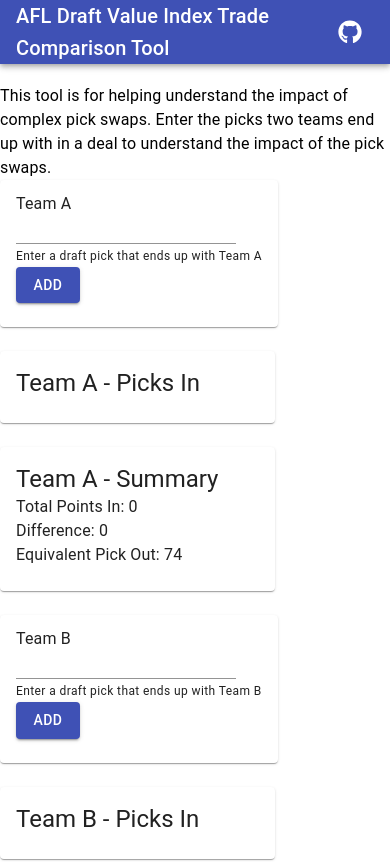
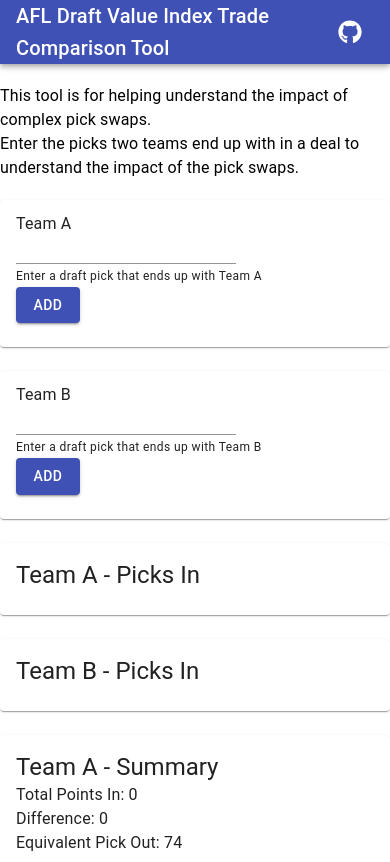
Before and after one commit to jaketclarke/afl-dvi-calculator, a React (Create React App) app: page / in a window 390 px wide. Shown: the top 862 px of the page. Built offline with nearby package versions, Linux system fonts and the light colour scheme.

Commit message:
fix firefox bug

```diff
--- a/src/App.js
+++ b/src/App.js
@@ -36,9 +36,6 @@ const useStyles = makeStyles((theme) => ({
   formhelpertext: {
     color: theme.palette.text.primary
   },
-  cardroot: {
-    minWidth: 275,
-  },
   bullet: {
     display: 'inline-block',
     margin: '0 2px',
@@ -56,7 +53,61 @@ const useStyles = makeStyles((theme) => ({
   },
   appbartitle: {
     flexGrow: 1,
+  },
+  teamOneControl: {
+    order:1,
+  },
+  teamTwoControl: {
+    order:4,
+    [theme.breakpoints.down("md")]: {
+      order: 2
+    },
+    [theme.breakpoints.down("sm")]: {
+      order: 2
+    },
+    [theme.breakpoints.down("xs")]: {
+      order: 2
     }
+  },
+  teamOneTrades: {
+    order:2,
+    [theme.breakpoints.down("md")]: {
+      order: 3
+    },
+    [theme.breakpoints.down("sm")]: {
+      order: 3
+    },
+    [theme.breakpoints.down("xs")]: {
+      order: 3
+    },
+  },
+  teamTwoTrades: {
+    order:5,
+    [theme.breakpoints.down("md")]: {
+      order: 4
+    },
+    [theme.breakpoints.down("sm")]: {
+      order: 4
+    },
+    [theme.breakpoints.down("xs")]: {
+      order: 4
+    },
+  },
+  teamOneSummary: {
+    order:3,
+    [theme.breakpoints.down("md")]: {
+      order: 5
+    },
+    [theme.breakpoints.down("sm")]: {
+      order: 5
+    },
+    [theme.breakpoints.down("xs")]: {
+      order: 5
+    },
+  },
+  teamTwoSummary: {
+    order:6,
+  },
 }));
 
 const App = () => {
@@ -140,8 +191,8 @@ const App = () => {
           <Typography variant="h6" className={classes.appbartitle}>
             AFL Draft Value Index Trade Comparison Tool
           </Typography>
-          <IconButton color='inherit'>
-            <FaGithub onClick={event =>  window.location.href='https://github.com/jaketclarke/afl-dvi-calculator'} />
+          <IconButton color='inherit' onClick={event =>  window.location.href='https://github.com/jaketclarke/afl-dvi-calculator'}>
+            <FaGithub  />
           </IconButton>
         </Toolbar>
       </AppBar>
@@ -149,15 +200,21 @@ const App = () => {
 
     <br />
 
+    <div>
       <Typography>
-      This tool is for helping understand the impact of complex pick swaps. Enter the picks two teams end up with in a deal to understand the impact of the pick swaps.
+        This tool is for helping understand the impact of complex pick swaps.
       </Typography>
+      <Typography>
+        Enter the picks two teams end up with in a deal to understand the impact of the pick swaps.
+      </Typography>
+    </div>
+    <br />
     <div className={classes.root}>
       {/* ToDo implement order https://codesandbox.io/s/xvv7o07614 */}
       <Grid container spacing={3}>
 
-        <Grid item lg={3} md={6} sm={12}>
-          <Card className={classes.cardroot}>
+        <Grid item lg={3} md={6} sm={6} xs={12} className = {classes.teamOneControl}>
+          <Card>
             <CardContent>
               <form className={classes.formcontrol} onSubmit={handleSubmitIn}>
                   <InputLabel htmlFor="DraftPicksInA" className={classes.inputlabel}>
@@ -176,8 +233,8 @@ const App = () => {
           </Card>
         </Grid>
 
-        <Grid item lg={4} md={6} sm={12}>
-        <Card className={classes.cardroot}>
+        <Grid item lg={4} md={6} sm={6} xs={12} className = {classes.teamOneTrades}>
+          <Card>
             <CardContent>
               <Typography variant="h5" component="h5">
                 Team A - Picks In
@@ -189,8 +246,8 @@ const App = () => {
           </Card>
         </Grid>
 
-        <Grid item lg={5} md={6} sm={12}>
-          <Card className={classes.cardroot}>
+        <Grid item lg={5} md={6} sm={6} xs={12} className = {classes.teamOneSummary}>
+          <Card>
             <CardContent>
               <Typography variant="h5" component="h5">
                 Team A - Summary
@@ -208,8 +265,8 @@ const App = () => {
           </Card>
         </Grid>
 
-        <Grid item lg={3} md={6} sm={12}>
-          <Card className={classes.cardroot}>
+        <Grid item lg={3} md={6} sm={6} xs={12} className = {classes.teamTwoControl}>
+          <Card>
             <CardContent>
               <form className={classes.formcontrol} onSubmit={handleSubmitOut}>
                 <InputLabel htmlFor="my-input2" className={classes.inputlabel}>
@@ -227,8 +284,8 @@ const App = () => {
           </Card>
         </Grid>
 
-        <Grid item lg={4} md={6} sm={12}>
-          <Card className={classes.cardroot}>
+        <Grid item lg={4} md={6} sm={6} xs={12} className = {classes.teamTwoTrades}>
+          <Card>
             <CardContent>
               {/* <Typography className={classes.title} color="textSecondary" gutterBottom>
                 Draft Picks In
@@ -243,8 +300,8 @@ const App = () => {
           </Card>
         </Grid>
 
-        <Grid item lg={5} md={6} sm={12}>
-          <Card className={classes.cardroot}>
+        <Grid item lg={5} md={6} sm={6} xs={12} className = {classes.teamTwoSummary}>
+          <Card>
             <CardContent>
               <Typography variant="h5" component="h5">
                 Team B - Summary
```
Lines whose indentation alone changed are shown as unchanged.
